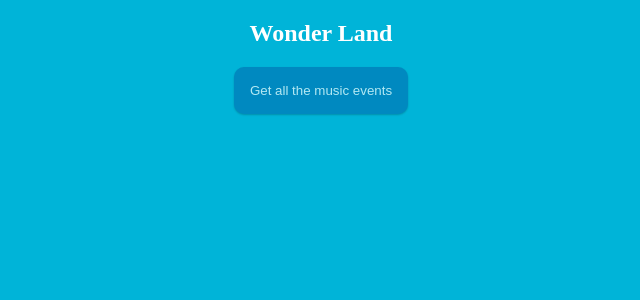
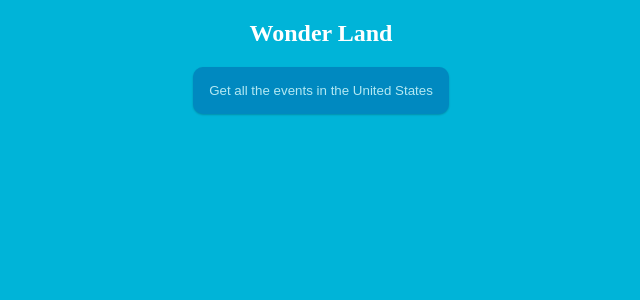
Before and after one commit to gauthamhc/React_Discovery, a React (Create React App) app: page / in a window 1280 px wide. Shown: the top 300 px of the page, without its empty margins (319-959 px from the left). Built offline with nearby package versions, Linux system fonts and the light colour scheme.

Commit message:
finishing

```diff
--- a/src/Components/AllEvents.js
+++ b/src/Components/AllEvents.js
@@ -1,7 +1,6 @@
 import React, { useState } from "react";
 import "./Events.css";
 import SingleEvent from "./SingleEvent";
-import Error from "./Error";
 
 const AllEvents = () => {
   const [events, setEvents] = useState([]);
@@ -26,7 +25,7 @@ const AllEvents = () => {
     <div>
       <div className="button">
         <button onClick={fetchAllEvents} className="btn_events">
-          Get all the music events
+          Get all the events in the United States
         </button>
       </div>
       <div className="events">
--- a/src/Components/Error.js
+++ /dev/null
@@ -1,11 +0,0 @@
-import React from "react";
-
-const Error = () => {
-  return (
-    <div>
-      <h2>Data Fetching Failed</h2>
-    </div>
-  );
-};
-
-export default Error;
```
